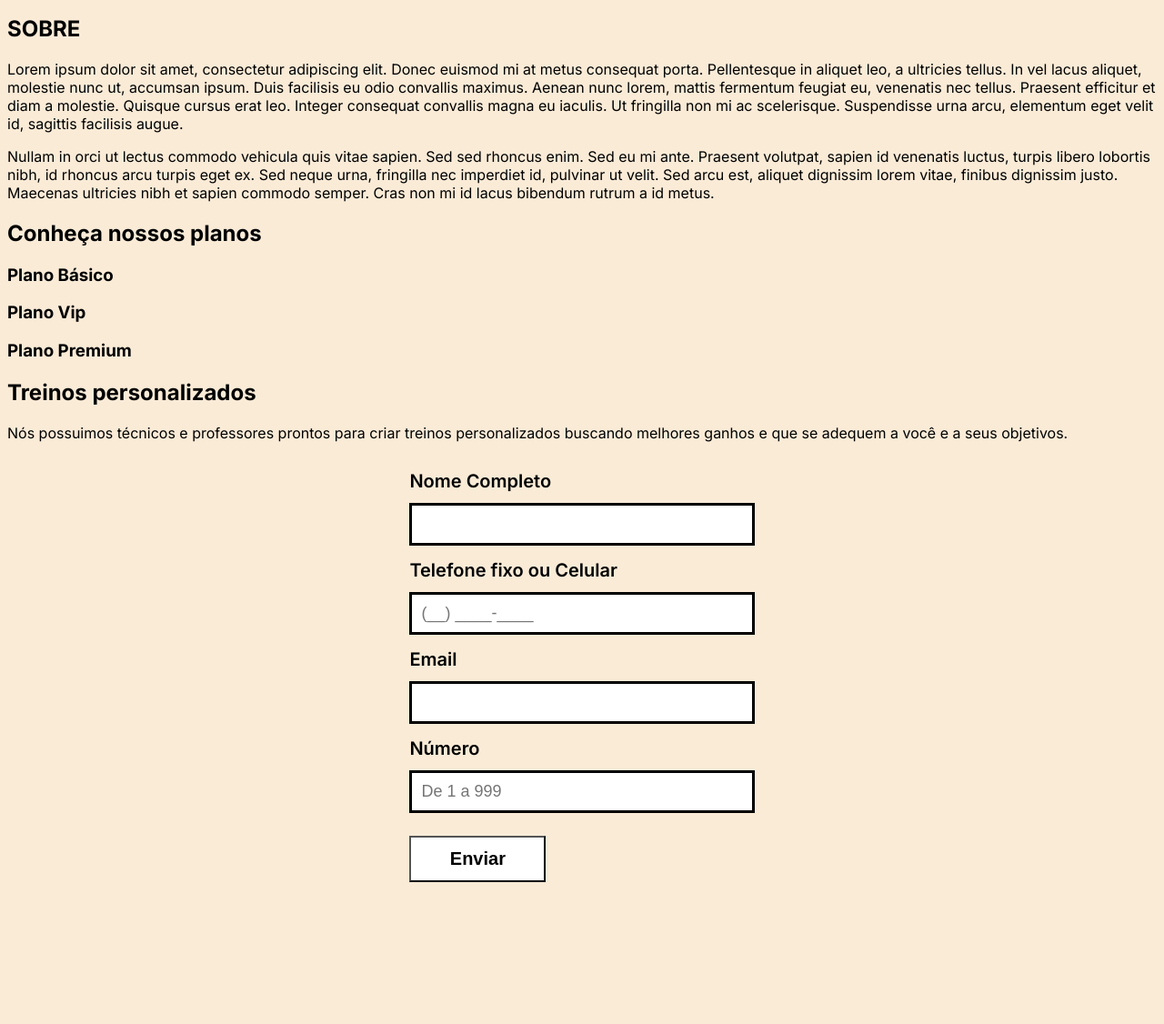
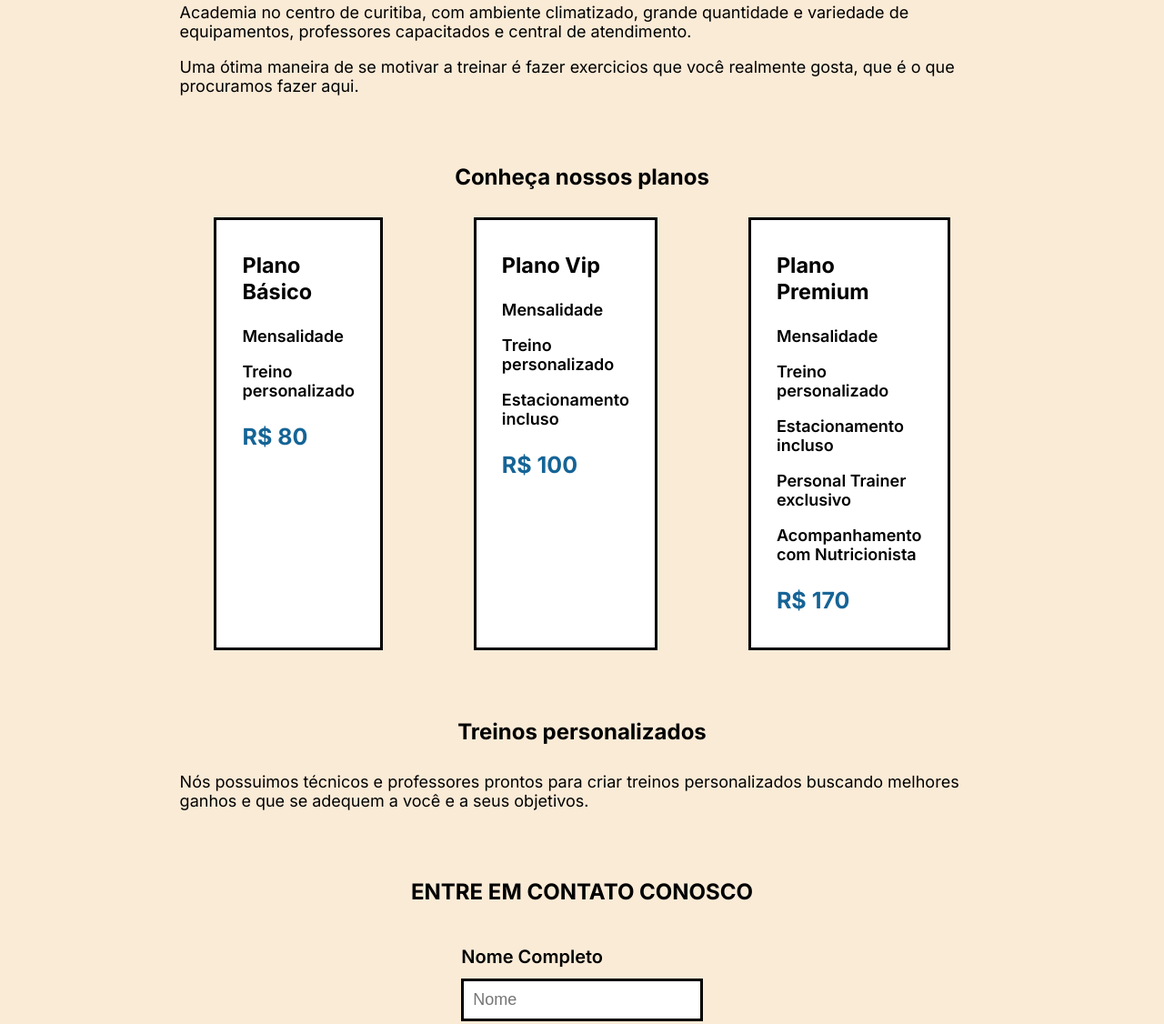
Before and after one commit to victor-oli1999/One-Page-Academia, a plain HTML site: page index.html in a window 1280 px wide. Shown: the part 241-1367 px from the top of the page at 91% size. Before the commit the page ends 1219 px from the top, so only its background shows below. Drawn offline with Linux system fonts and the light colour scheme.

Commit message:
html e css

```diff
--- a/index.html
+++ b/index.html
@@ -11,7 +11,7 @@
     <link rel="stylesheet" href="styles.css">
 </head>
 <body>
-    <header>
+    <header style="display: none;">
         <nav>
             <ol>
                 <li>HOME</li>
@@ -25,38 +25,53 @@
     </header>
 
     <main>
-        <div id="conheca">
-            <h1>ACADEMIA TREINAR</h1>
+        <div id="sobre">
+            <h1>TESTE</h1>
             <h2>SOBRE</h2>
-            <p>Lorem ipsum dolor sit amet, consectetur adipiscing elit. Donec euismod mi at metus consequat porta. Pellentesque in aliquet leo, a ultricies tellus. In vel lacus aliquet, molestie nunc ut, accumsan ipsum. Duis facilisis eu odio convallis maximus. Aenean nunc lorem, mattis fermentum feugiat eu, venenatis nec tellus. Praesent efficitur et diam a molestie. Quisque cursus erat leo. Integer consequat convallis magna eu iaculis. Ut fringilla non mi ac scelerisque. Suspendisse urna arcu, elementum eget velit id, sagittis facilisis augue.</p>
-            <p>Nullam in orci ut lectus commodo vehicula quis vitae sapien. Sed sed rhoncus enim. Sed eu mi ante. Praesent volutpat, sapien id venenatis luctus, turpis libero lobortis nibh, id rhoncus arcu turpis eget ex. Sed neque urna, fringilla nec imperdiet id, pulvinar ut velit. Sed arcu est, aliquet dignissim lorem vitae, finibus dignissim justo. Maecenas ultricies nibh et sapien commodo semper. Cras non mi id lacus bibendum rutrum a id metus.</p>
+            <p>Academia no centro de curitiba, com ambiente climatizado, grande quantidade e variedade de equipamentos, professores capacitados e central de atendimento.</p>
+            <p>Uma ótima maneira de se motivar a treinar é fazer exercicios que você realmente gosta, que é o que procuramos fazer aqui.</p>
         </div>
 
+        <div id="plano">
+            <h2>Conheça nossos planos</h2>
+            <DIV class="planos-conteudo">
                 <div class="planos">
-            <h2>Conheça nossos planos</h2>
-
-            <div class="basico">
                     <h3>Plano Básico</h3>
+                    <p>Mensalidade</p>
+                    <p>Treino personalizado</p>
+                    <p class="valor">R$ 80</p>
                 </div>
-            <div class="vip">
+                <div class="planos">
                     <h3>Plano Vip</h3>
+                    <p>Mensalidade</p>
+                    <p>Treino personalizado</p>
+                    <p>Estacionamento incluso</p>
+                    <p class="valor">R$ 100</p>
                 </div>
-            <div class="premium">
+                <div class="planos">
                     <h3>Plano Premium</h3>
+                    <p>Mensalidade</p>
+                    <p>Treino personalizado</p>
+                    <p>Estacionamento incluso</p>
+                    <p>Personal Trainer exclusivo</p>
+                    <p>Acompanhamento com Nutricionista</p>
+                    <p class="valor">R$ 170</p>
                 </div>
+            </DIV>
         </div>
 
-        <div class="personalizado">
+        <div id="personalizado">
             <h2>Treinos personalizados</h2>
             <p>Nós possuimos técnicos e professores prontos para criar treinos personalizados buscando melhores ganhos e que se adequem a você e a seus objetivos.</p>
         </div>
 
-        <div class="contatos">
+        <div id="contatos">
+            <h2 class="contatos">ENTRE EM CONTATO CONOSCO</h2>
             <form id="form">
                 <label for="nome"> Nome Completo</label>
                 <input type="text" id="nome" name="nome" maxlength="100"
                     pattern="[a-z-A-Z-\s]{1,100}" title="Somente letras"
-                    required>
+                    placeholder="Nome" required>
 
                 <label for="telefone">Telefone fixo ou Celular</label>
                 <input type="tel" id="telefone" name="telefone"
@@ -65,11 +80,13 @@
                     required>
 
                 <label for="email"> Email</label>
-                <input type="email" id="email" name="email" required>
+                <input type="email" id="email" name="email"
+                placeholder="Email" required>
 
-                <label for="numero"> Número</label>
-                <input type="number" id="numero" name="numero"
-                min="1" max="999" placeholder="De 1 a 999" required>
+                <label for="text"> Mensagem</label>
+                <input type="text" id="text" name="texto"
+                placeholder="Insira sua mensagem aqui"
+                rows="30" required>
 
                 <input class="button" type="submit" id="submit" name="submit"
                 value="Enviar">
--- a/styles.css
+++ b/styles.css
@@ -1,12 +1,50 @@
 body {
     background: antiquewhite;
     font-family: "Inter";
+    display: flex;
+    justify-content: center;
+    align-items: center;
+    flex-direction: column;
+}
+main {
+    width: 70%;
 }
 h1 {
     font-size: 60px;
     margin: 30px 0 20px 0;
     text-align: center;
 }
+h2 {
+    margin: 75px 0px 30px 0px;
+    text-align: center;
+}
+p {
+    font-size: 18px;
+}
+/* ID's */
+
+
+/* PLANOS */
+.planos-conteudo {
+    display: flex;
+    justify-content: center;
+    flex-direction: row;
+}
+.planos {
+    margin: 0px 50px;
+    background: #fff;
+    border-color: #000;
+    border: solid;
+    font-size: 20px;
+    font-weight: 600;
+    padding: 12px 28px;
+}
+p.valor {
+    color: #156496;
+    font-size: 25px;
+    font-weight: bold;
+}
+
 /* FORMULÁRIO */
 form {
     display: flex;
@@ -18,7 +56,7 @@ label {
     font-weight: 600;
     margin: 15px 0 12px 0;
 }
-input#nome, input#telefone, input#email, input#numero {
+input#nome, input#telefone, input#email, input#text {
     border: solid 3px;
     font-size: 18px;
     padding: 10px;
@@ -71,5 +109,5 @@ input#nome, input#telefone, input#email, input#numero {
     }
     form {margin: 0% 10%;}
     label {font-size: 18px;}
-    input#nome, input#telefone, input#email, input#numero {font-size: 15px;}
+    input#nome, input#telefone, input#email, input#text {font-size: 15px;}
 }
```
Lines whose indentation alone changed are shown as unchanged.
